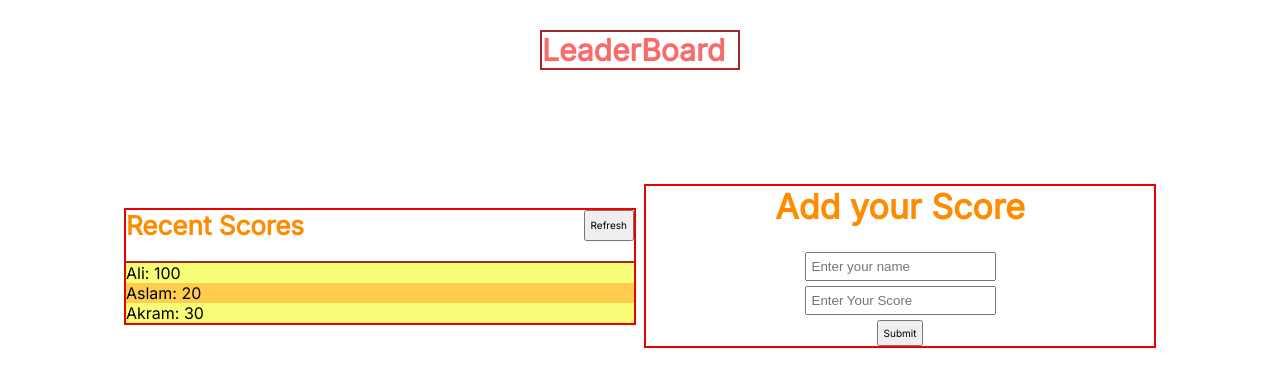
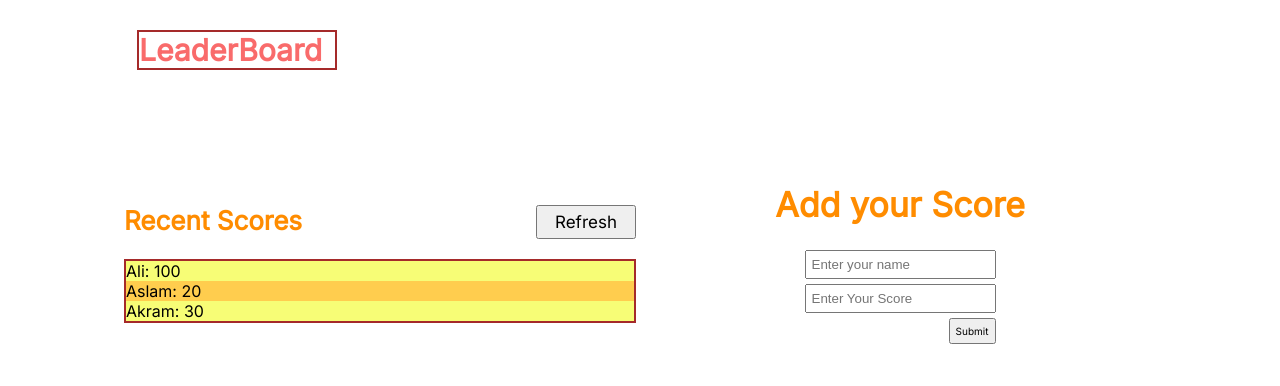
Before and after one commit to zunairkhan811/Leaderboard-project, a website built with webpack: page src/index.html in a window 1280 px wide. Built offline with nearby package versions, Linux system fonts and the light colour scheme; a web font is replaced by a local one.

Commit message:
Make changes as asked

```diff
--- a/src/styles.css
+++ b/src/styles.css
@@ -22,7 +22,7 @@ html {
 
 .project-heading {
   width: 200px;
-  margin: auto;
+  margin-left: 137px;
   position: relative;
   top: 30px;
 }
@@ -42,7 +42,6 @@ html {
 }
 
 .left-box {
-  border: 2px solid #ed0000;
   width: 40%;
   margin: 4px 4px;
 }
@@ -59,13 +58,14 @@ html {
 
 .recent-btn {
   padding: 5px;
-  font-size: 10px;
+  font-size: 17px;
+  width: 100px;
   font-family: 'Inter', sans-serif;
   cursor: pointer;
 }
 
 .score-list {
-  border-top: 2px solid brown;
+  border: 2px solid brown;
   margin-top: 20px;
 }
 
@@ -82,7 +82,8 @@ html {
   flex-direction: column;
   justify-content: center;
   align-items: center;
-  border: 2px solid #ed0000;
+
+  /* border: 2px solid #ed0000; */
   width: 40%;
   margin: 4px 4px;
 }
@@ -106,9 +107,10 @@ html {
 
 .form-btn {
   display: flex;
+  float: right;
   padding: 5px;
   font-size: 10px;
   font-family: 'Inter', sans-serif;
   cursor: pointer;
-  margin: auto;
+  margin-right: 5px;
 }
```
